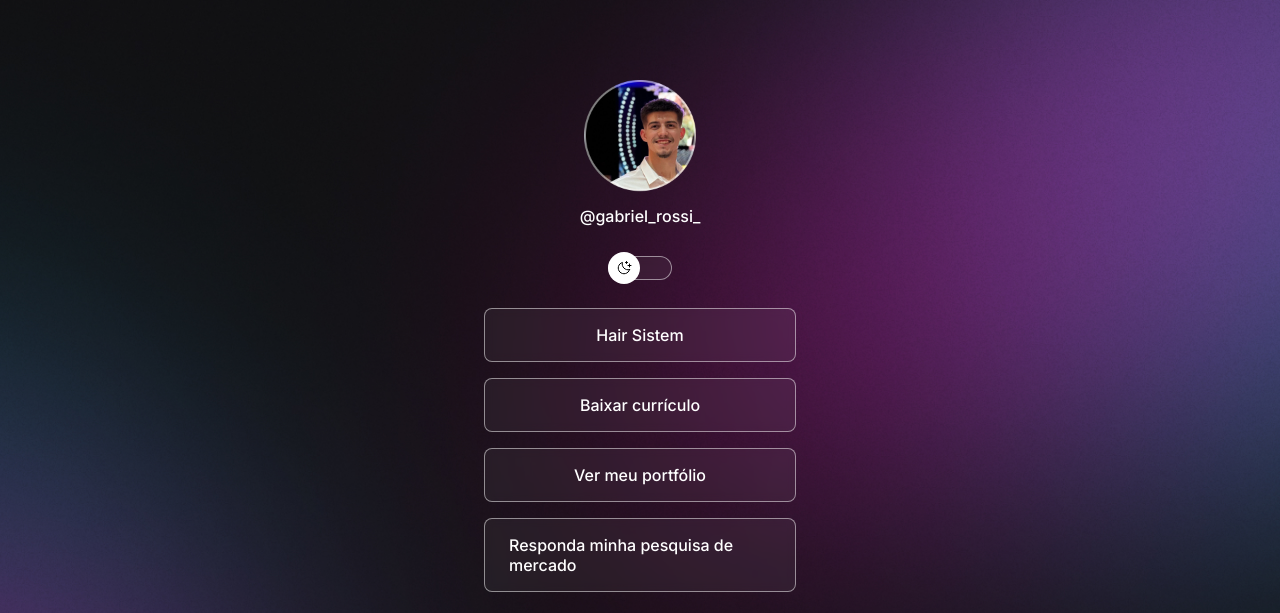
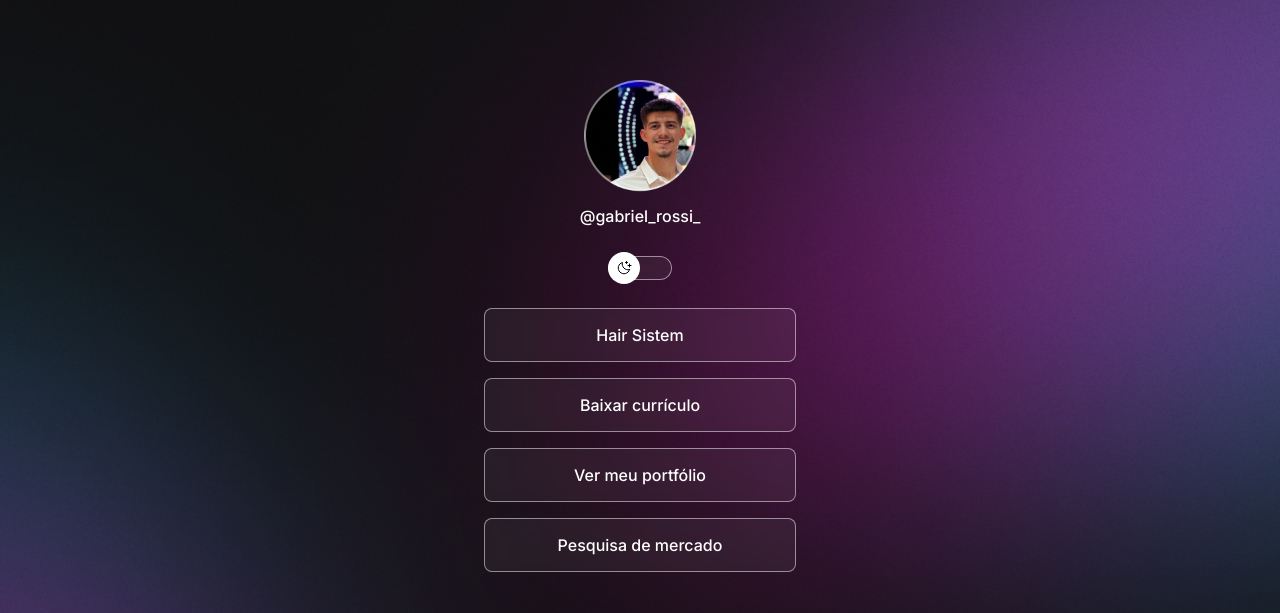
Before and after one commit to GabrielRossiSoares/devlinks, a plain HTML site: page index.html in a window 1280 px wide. Shown: the top 613 px of the page. Drawn offline with nearby package versions, Linux system fonts and the light colour scheme.

Commit message:
adcionado pesquisa de mercado

```diff
--- a/index.html
+++ b/index.html
@@ -45,7 +45,7 @@
         </li>
         <li>
           <a href="https://forms.gle/R7JphCuJVXdYzJ5k8" target="_blank"
-            >Responda minha pesquisa de mercado</a
+            >Pesquisa de mercado</a
           >
         </li>
       </ul>
```
